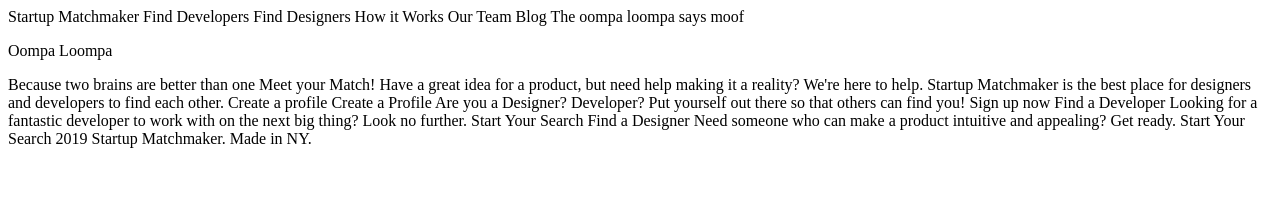
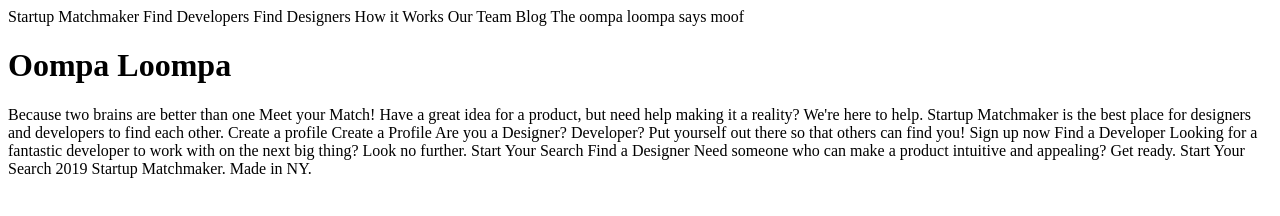
Before and after one commit to kasigi/FWD117-Homework, a plain HTML site: page Homework 02/starter_code/index.html in a window 1280 px wide. Drawn offline with Linux system fonts and the light colour scheme.

Commit message:
H1 gloriousness

```diff
--- a/Homework 02/starter_code/index.html
+++ b/Homework 02/starter_code/index.html
@@ -20,7 +20,7 @@ Our Team
 Blog
 
 The oompa loompa says moof
-<p>Oompa Loompa</p>
+<h1>Oompa Loompa</h1>
 
 Because two brains are better than one
 
```
